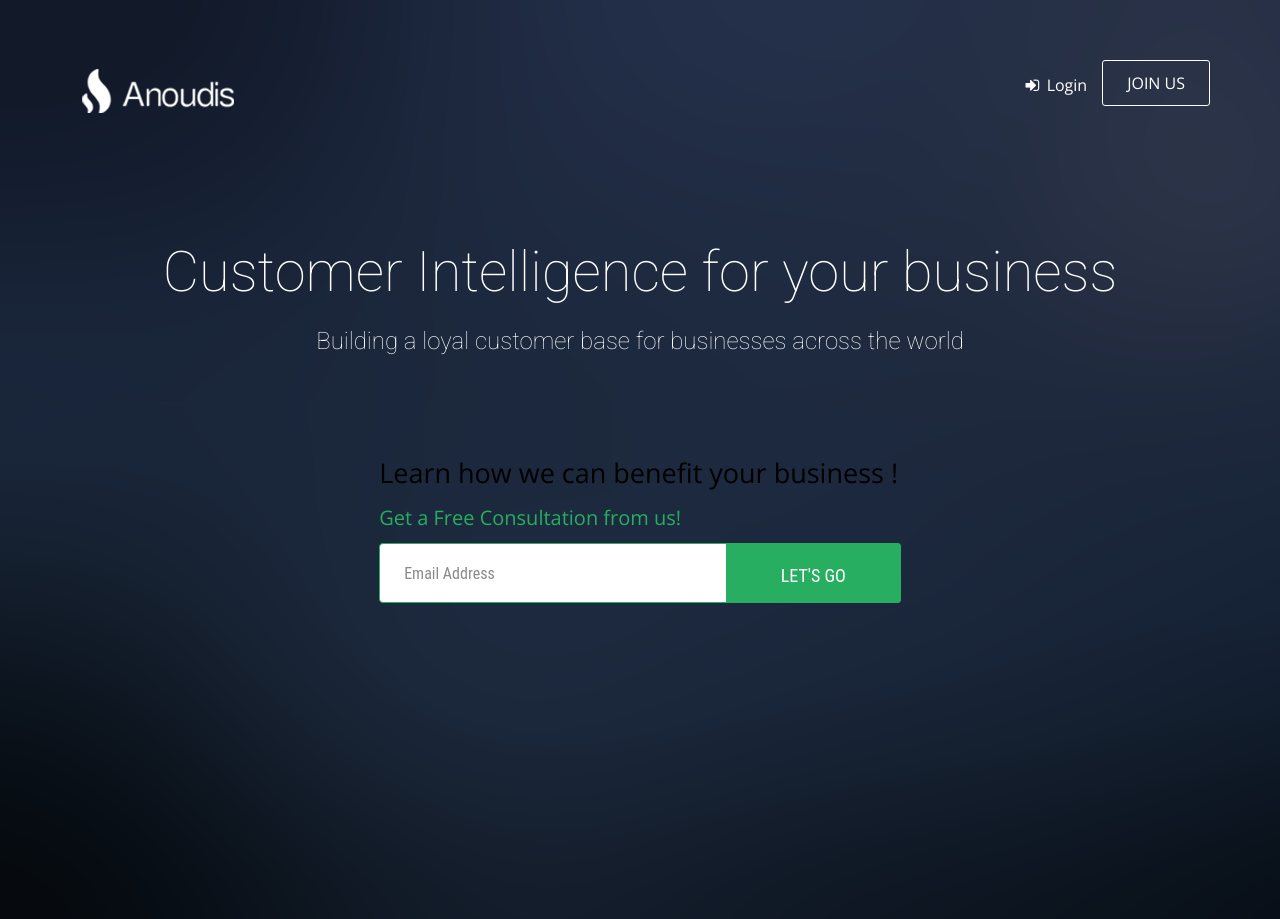
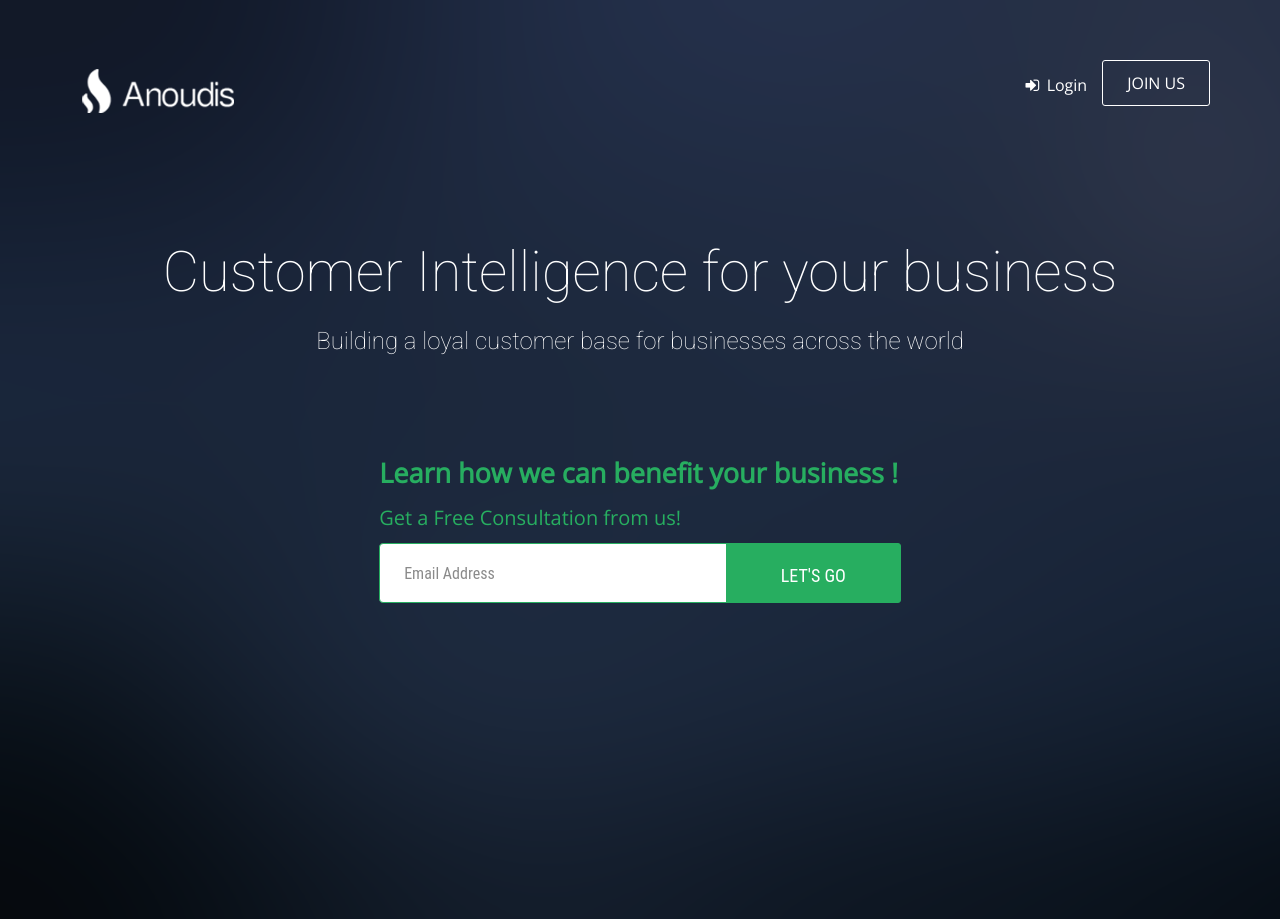
Before and after one commit to KiranGopalakrishnan/anoudis, a PHP site: page / in a window 1280 px wide. Shown: the top 919 px of the page. Run offline with PHP 8.4, Linux system fonts and the light colour scheme; data that the repository does not hold is empty; some libraries are stand-ins or nearby versions.

Commit message:
Ui edit to index.html

```diff
--- a/css/main.css
+++ b/css/main.css
@@ -168,9 +168,9 @@ strong { font-weight: 600; }
 }
 .signupContain p.big{
   font-size: 27px !important;
-  color: #000 !important;
+  color: #27ae60 !important;
   font-family: 'Open Sans', sans-serif;
-  font-weight: 300;
+  font-weight: bold;
 }
 .signupContain p.small{
   font-size: 20px !important;
@@ -178,7 +178,7 @@ strong { font-weight: 600; }
 
 .btn:hover {
   color: #fff;
-  background-color: #fa5454;
+  background-color: #27ae60;
 }
 
 .btn:active,
```
